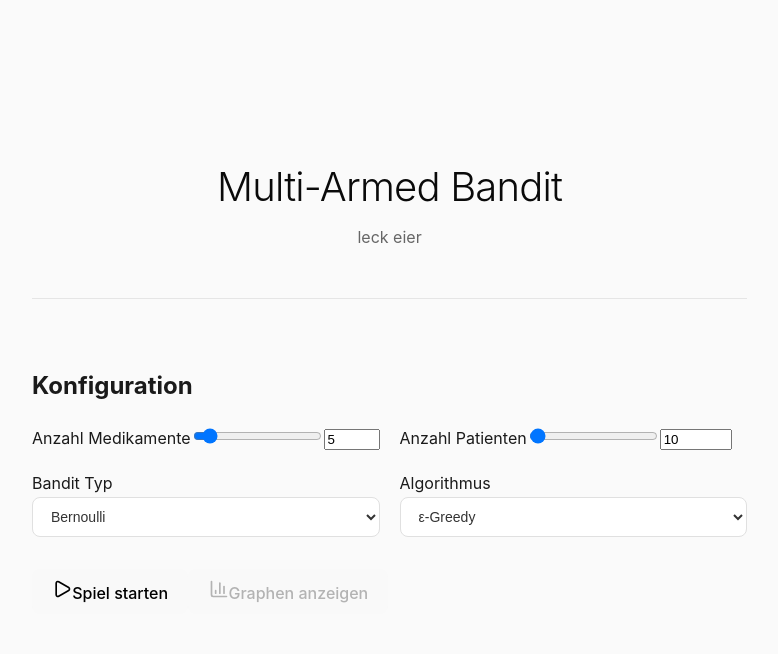
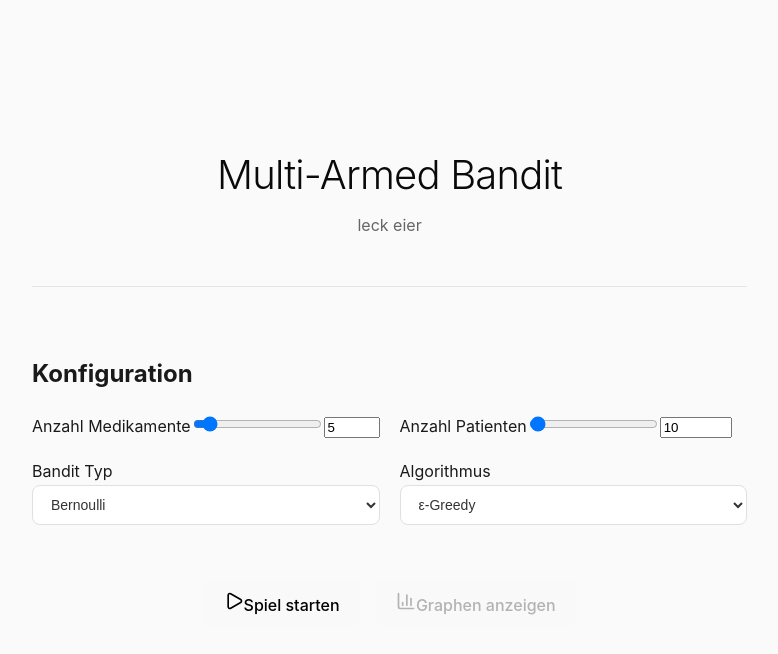
Before and after one commit to winnemo/BanditTool, a React (Vite) app in the folder banditTool/: page / in a window 1280 px wide. Shown: the top 654 px of the page, without its empty margins (0-778 px from the left). Built offline with nearby package versions, Linux system fonts and the light colour scheme.

Commit message:
doku + Unit Test game

```diff
--- a/banditTool/src/components/controlButtons.css
+++ b/banditTool/src/components/controlButtons.css
@@ -0,0 +1,11 @@
+.control-buttons-container {
+    display: flex;
+    justify-content: center;
+    gap: 1rem;
+    margin-top: 1.5rem;
+}
+
+
+.control-button {
+
+}
--- a/banditTool/src/components/controlButtons.tsx
+++ b/banditTool/src/components/controlButtons.tsx
@@ -10,10 +10,10 @@ const ControlButtons = ({
                             hasGameData
                         }) => {
     return (
-        <div className="">
+        <div className="control-buttons-container">
             <button
                 onClick={onStartGame}
-                className=""
+                className="control-button"
             >
                 <Play className="" size={20} />
                 Spiel starten
@@ -24,7 +24,7 @@ const ControlButtons = ({
                 disabled={!hasGameData}
                 className=""
             >
-                <BarChart3 className="" size={20} />
+                <BarChart3 className="control-button" size={20} />
                 Graphen anzeigen
             </button>
         </div>
```
